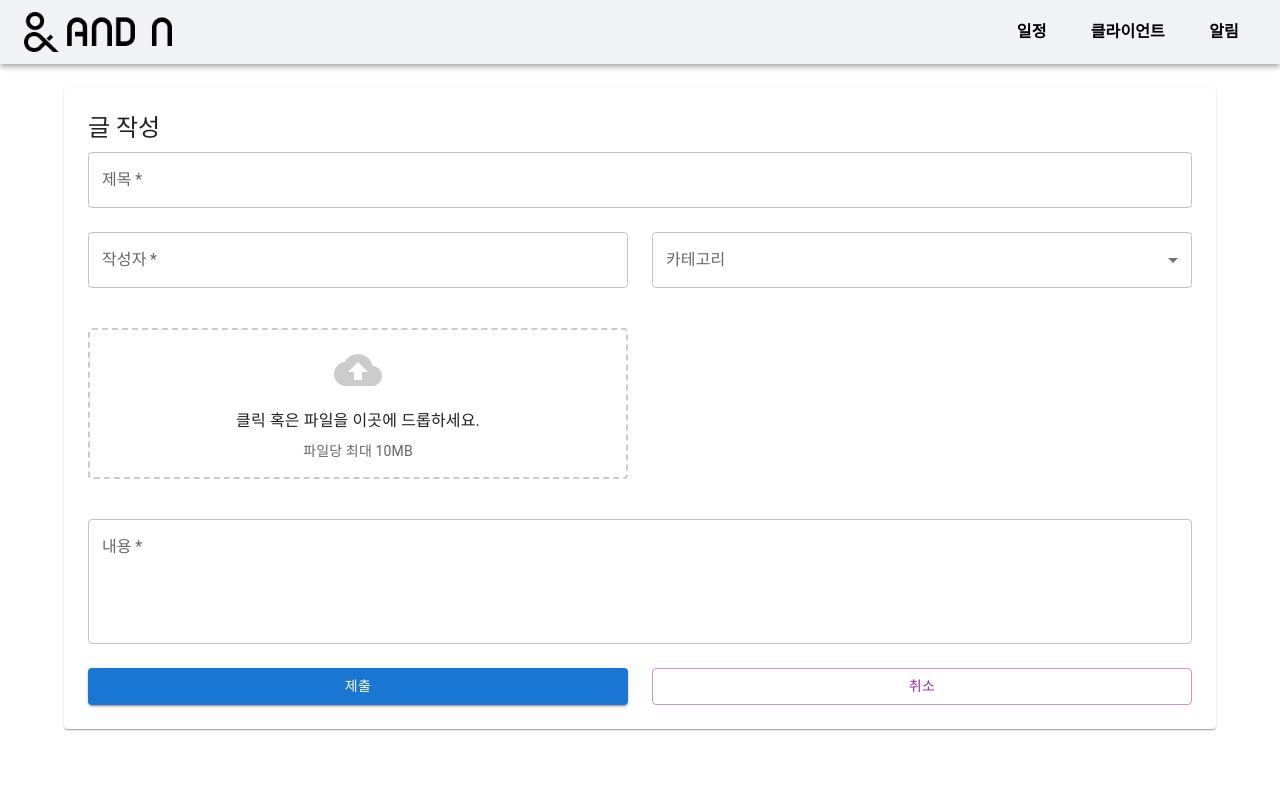
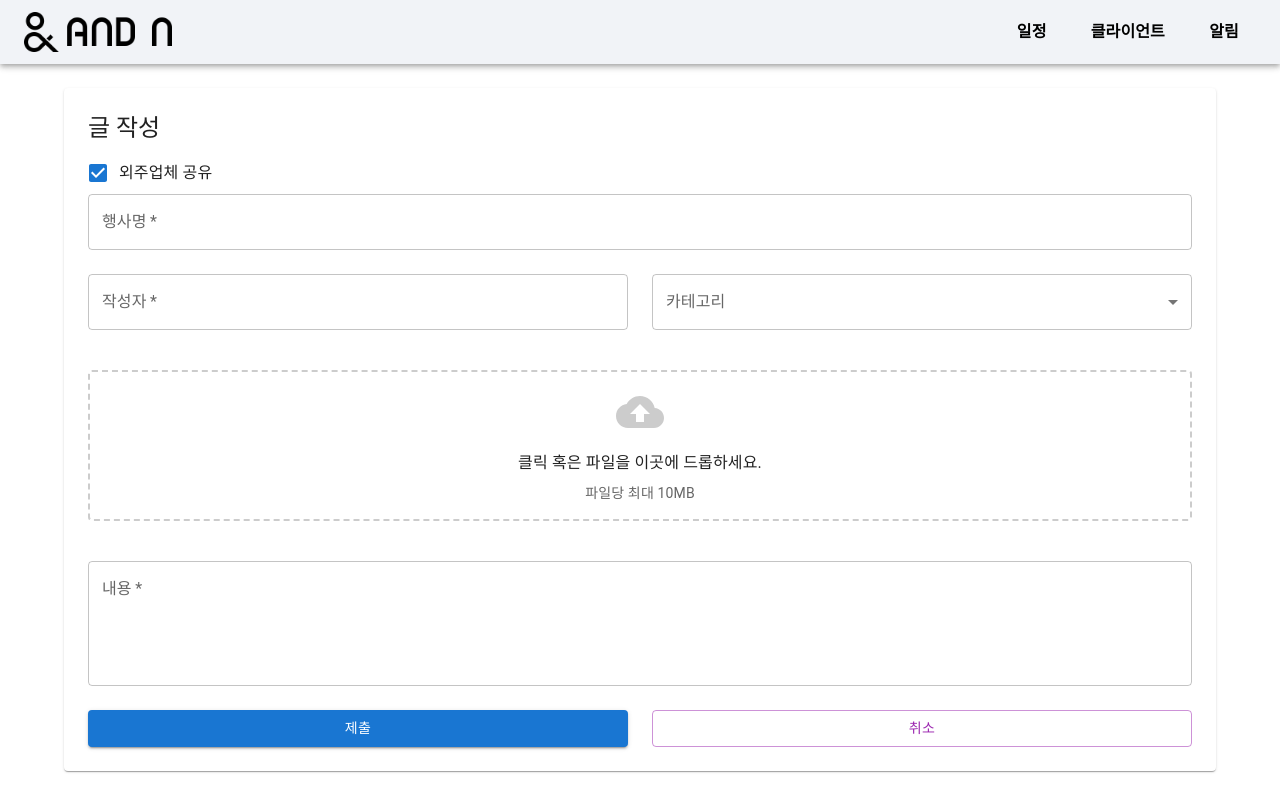
Before and after one commit to DevLarva/React_Noticeboard, a React (Create React App) app: page /newpost in a window 1280 px wide. Built offline with nearby package versions, Linux system fonts and the light colour scheme.

Commit message:
Feat: checkbox추가 및 작성 필수 내용(TODO)

```diff
--- a/src/components/PostView.js
+++ b/src/components/PostView.js
@@ -10,7 +10,10 @@ import {
     InputLabel,
     Select,
     MenuItem,
-    Box
+    Box,
+    Checkbox,
+    FormGroup,
+    FormControlLabel
 } from '@mui/material';
 import CloudUploadIcon from '@mui/icons-material/CloudUpload';
 
@@ -53,10 +56,15 @@ export default function PostView() {
             <Typography variant="h5" gutterBottom>
                 글 작성
             </Typography>
+            <FormGroup>
+
+                <FormControlLabel control={<Checkbox defaultChecked />} label="외주업체 공유" />
+            </FormGroup>
+
             <Grid container spacing={3}>
                 <Grid item xs={12}>
                     <TextField
-                        label="제목"
+                        label="행사명"
                         variant="outlined"
                         fullWidth
                         value={title}
@@ -87,7 +95,7 @@ export default function PostView() {
                         </Select>
                     </FormControl>
                 </Grid>
-                <Grid item xs={12} sm={6}>
+                <Grid item xs={12}>
                     <Box sx={{ my: 2, p: 2, border: '2px dashed #ccc', borderRadius: '4px', textAlign: 'center' }} {...getRootProps()}>
                         <input {...getInputProps()} />
                         <CloudUploadIcon sx={{ fontSize: 48, color: '#ccc' }} />
@@ -142,3 +150,13 @@ export default function PostView() {
         </Paper>
     );
 }
+
+
+
+/*
+필수 내용
+행사명 , 행사 장소
+업체명, 부스사이즈
+설치기간, 행사기간, 철수기간
+담당디자이너
+*/
```
